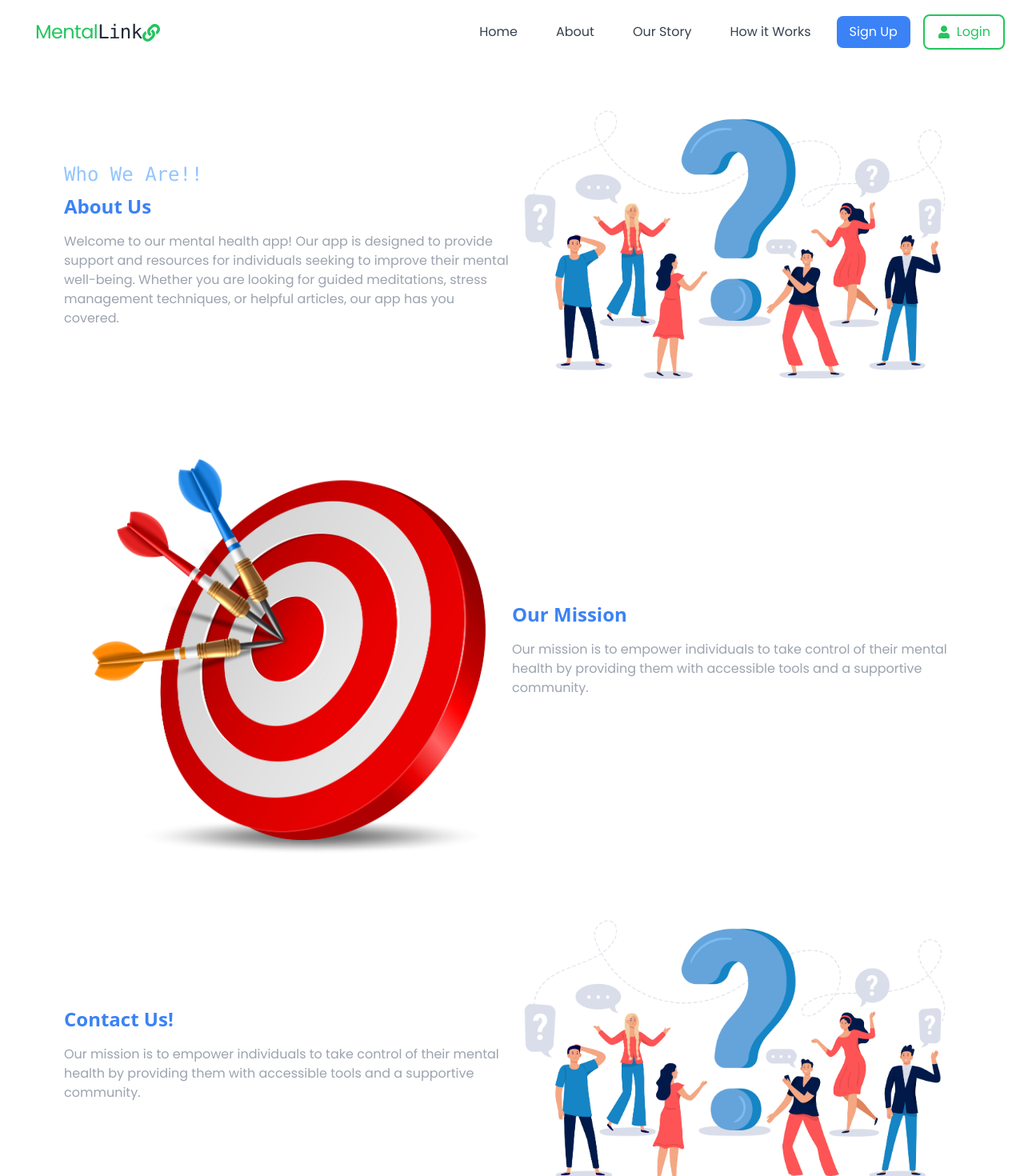
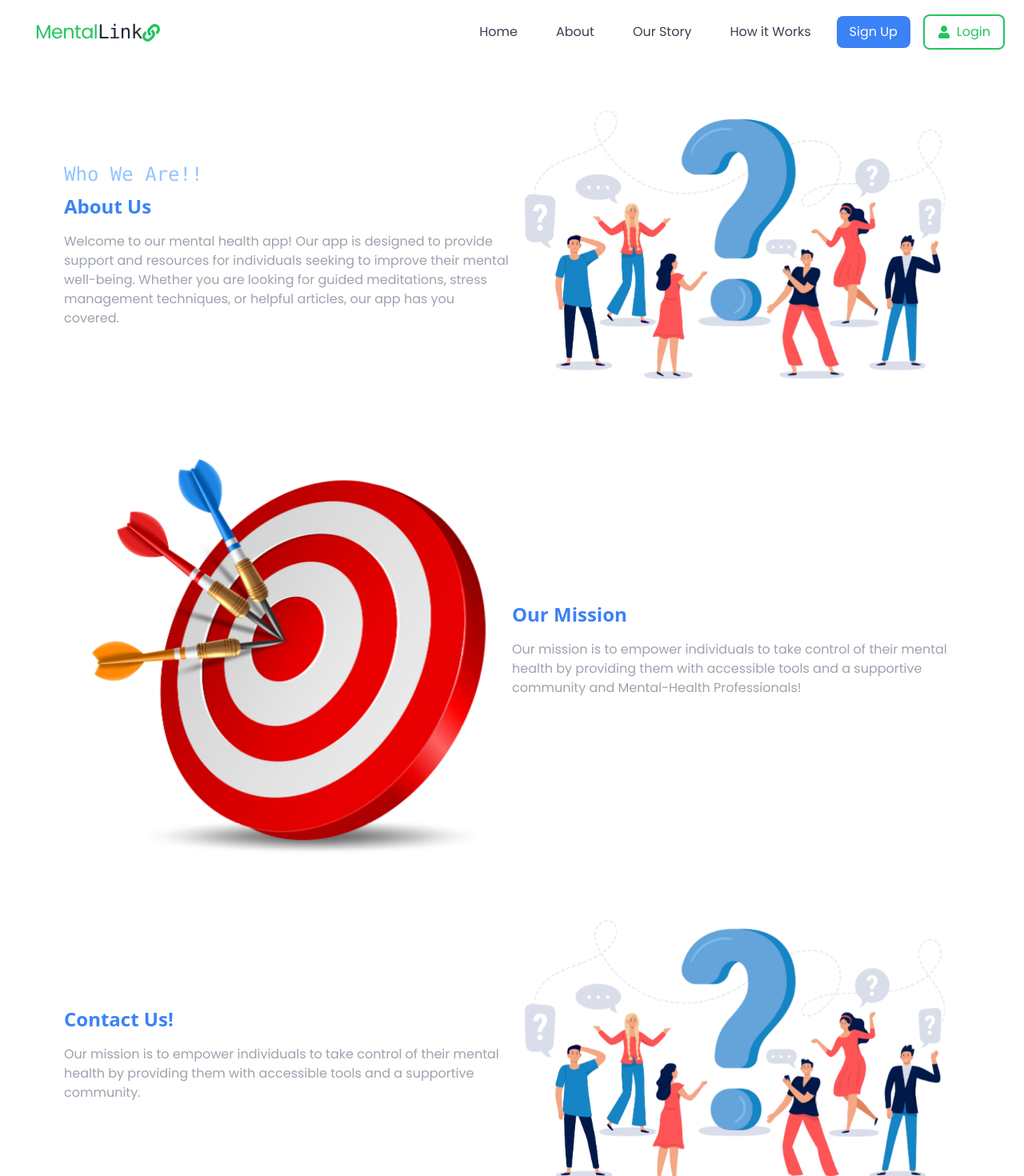
Before and after one commit to shekinahmanyi/mental_link_project, a React (Create React App) app in the folder frontend/: page /about in a window 1280 px wide. Shown: the top 1470 px of the page at 80% size. Built offline with nearby package versions, Linux system fonts and the light colour scheme.

Commit message:
Changed the layout of the About Section

```diff
--- a/frontend/src/pages/About.jsx
+++ b/frontend/src/pages/About.jsx
@@ -2,16 +2,17 @@ import React from "react";
 import Footer from "../components/Footer";
 import h5 from "../assets/images/h5.jpg";
 import mission from "../assets/images/mission.jpg";
+import Fade from 'react-reveal/Fade';
 
 function About() {
-
-
   return (
     <div>
       <div className="p-4 flex flex-col items-center">
         {/* SECTION 1*/}
+
           <section className="bg-white py-4">
             <div className="container mx-auto px-4 md:px-8 lg:px-16 flex flex-wrap items-center">
+            <Fade left duration={4000}>
               <div className="w-full md:w-1/2 mb-8 md:mb-0">
                 <h1 className="text-2xl text-blue-300 mb-2 md:mb-2 font-mono">
                   Who We Are!!
@@ -27,18 +28,25 @@ function About() {
                   our app has you covered.
                 </p>
               </div>
+              </Fade>
+              <Fade right duration={4000}>
               <div className="w-full md:w-1/2">
                 <img src={h5} alt="Question" className="w-full h-auto" />
               </div>
+              </Fade>
             </div>
           </section>
+
 
         {/* SECTION 2*/}
           <section className="bg-white py-4">
             <div className="container mx-auto px-4 md:px-8 lg:px-16 flex flex-wrap items-center">
+            <Fade left duration={4000}>
               <div className="w-full md:w-1/2">
                 <img src={mission} alt="Question" className="w-full h-auto" />
               </div>
+              </Fade>
+              <Fade right duration={4000}>
               <div className="w-full md:w-1/2 mb-8 md:mb-0">
                 <h2 className="text-2xl text-blue-500 font-bold mb-4 md:mb-4 font-sans">
                   Our Mission
@@ -46,15 +54,18 @@ function About() {
                 <p className="text-base text-gray-400">
                   Our mission is to empower individuals to take control of their
                   mental health by providing them with accessible tools and a
-                supportive community.
+                  supportive community and Mental-Health Professionals!
                 </p>
               </div>
+              </Fade>
             </div>
           </section>
+
 
         {/* SECTION 3*/}
           <section className="bg-white py-4">
             <div className="container mx-auto px-4 md:px-8 lg:px-16 flex flex-wrap items-center">
+            <Fade left duration={4000}>
               <div className="w-full md:w-1/2 mb-8 md:mb-0">
                 <h2 className="text-2xl text-blue-500 font-bold mb-4 md:mb-4 font-sans">
                   Contact Us!
@@ -65,9 +76,12 @@ function About() {
                   supportive community.
                 </p>
               </div>
+              </Fade>
+              <Fade right duration={4000}>
               <div className="w-full md:w-1/2">
                 <img src={h5} alt="Question" className="w-full h-auto" />
               </div>
+              </Fade>
             </div>
           </section>
       </div>
```
Lines whose indentation alone changed are shown as unchanged.
